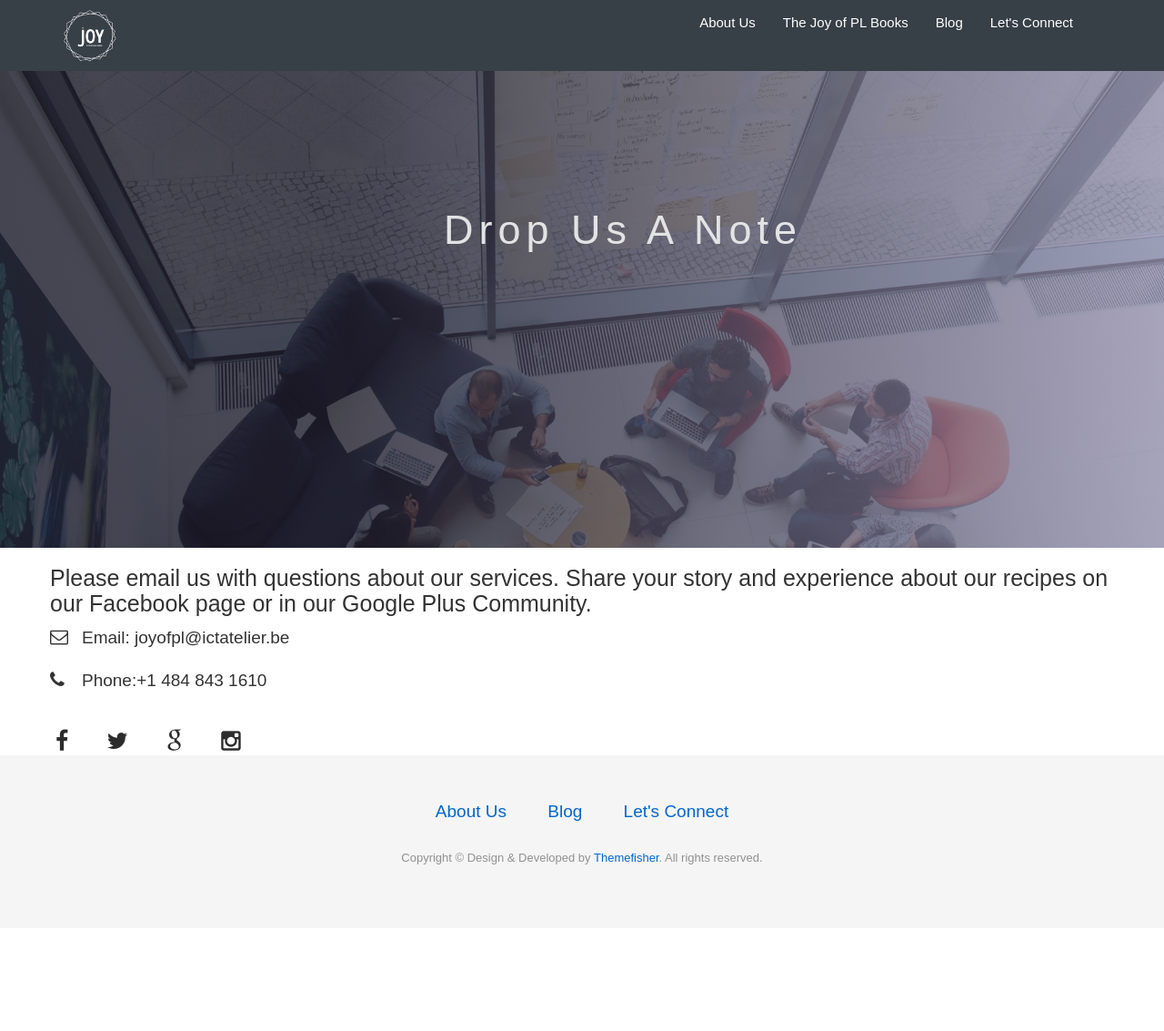
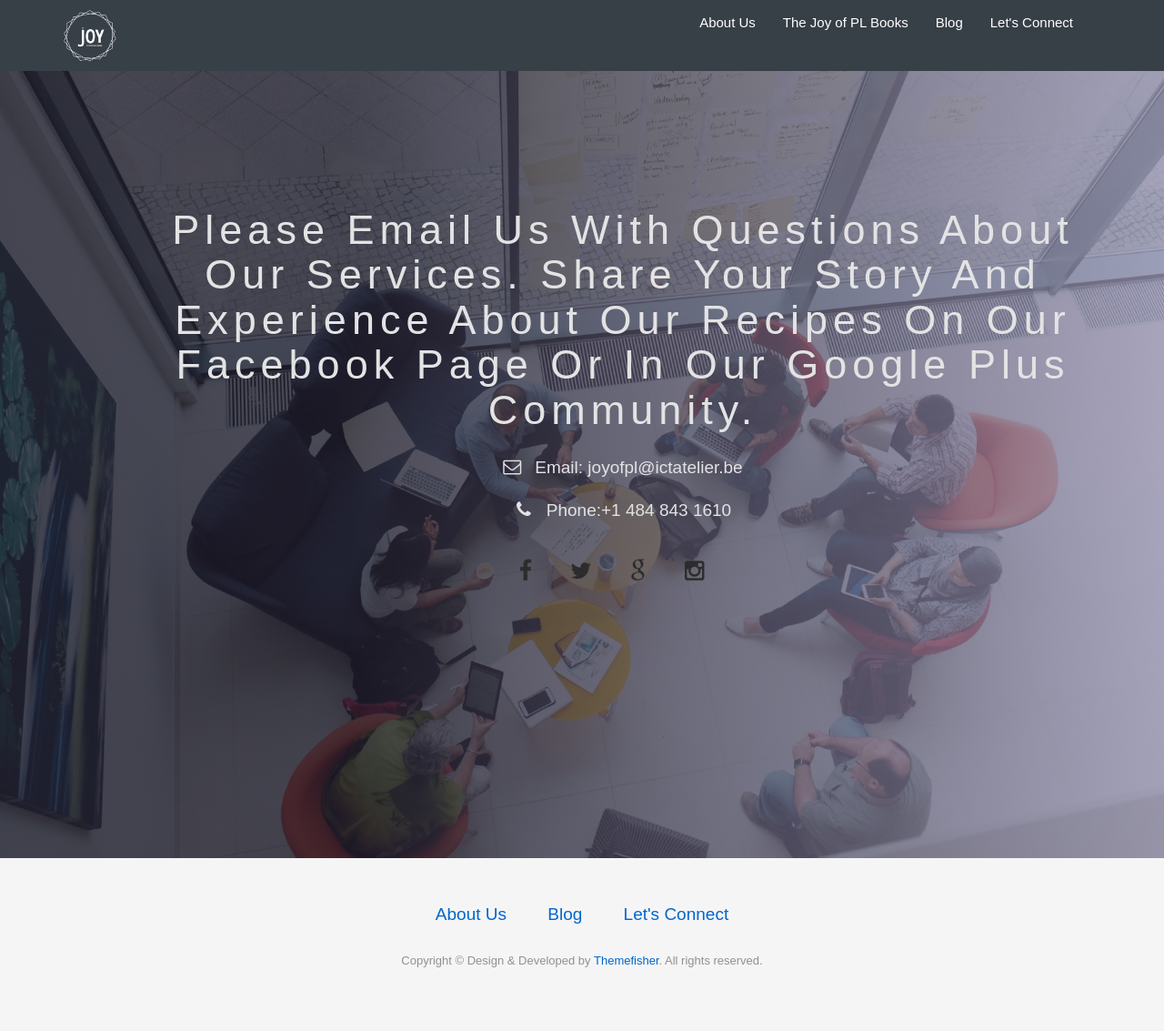
Before and after one commit to meesterkurt/joyofprofessionallearning, a Jekyll site: the page built from contact.html, in a window 1280 px wide. Shown: the whole page at 91% size. Built offline with Jekyll 4.4.1, drawn with Linux system fonts in a browser that asks for light colours; nearby versions of some CDN libraries; before the commit the page ends 1020 px from its top, so only the background shows below that.

Commit message:
Update contact.html

```diff
--- a/contact.html
+++ b/contact.html
@@ -10,38 +10,21 @@ permalink: /contact/
     <div class="row">
       <div class="col-md-12">
         <div class="block">
-          <h1>Drop Us A Note</h1>
+          <h1>Please email us with questions about our services. Share your story and experience about our recipes on our Facebook page or in our Google Plus Community. </h1>
+          <ul class="address-block">
+            <li><i class="fa fa-envelope-o"></i>Email: joyofpl@ictatelier.be</li>
+            <li><i class="fa fa-phone"></i>Phone:+1 484 843 1610</li>
+          </ul>
+          <ul class="social-icons">
+            <li><a href="https://www.facebook.com/joyofpl/?hc_ref=SEARCH"><i class="fa fa-facebook"></i></a></li>
+            <li><a href="https://twitter.com/joyofpl?lang=en"><i class="fa fa-twitter"></i></a></li>
+            <li>
+              <a href="https://plus.google.com/communities/100048750758797626973"><i class="fa fa-google"></i></a>
+            </li>
+            <li><a href="https://www.instagram.com/thejoyofpl/"><i class="fa fa-instagram"></i></a></li>
+          </ul>
         </div>
      </div>
    </div>
 </div>
 </section>
-<section>
-  <div class="container">
-    <div class="row">
-          <h2>Please email us with questions about our services. Share your story and experience about our recipes on our Facebook page or in our Google Plus Community. </h2>
-          <ul class="address-block">
-            <li>
-              <i class="fa fa-envelope-o"></i>Email: joyofpl@ictatelier.be
-            </li>
-            <li>
-              <i class="fa fa-phone"></i>Phone:+1 484 843 1610
-            </li>
-          </ul>
-          <ul class="social-icons">
-             <li>
-              <a href="https://www.facebook.com/joyofpl/?hc_ref=SEARCH"><i class="fa fa-facebook"></i></a>
-            </li>
-            <li>
-              <a href="https://twitter.com/joyofpl?lang=en"><i class="fa fa-twitter"></i></a>
-            </li>
-            <li>
-              <a href="https://plus.google.com/communities/100048750758797626973"><i class="fa fa-google"></i></a>
-            </li>
-            <li>
-              <a href="https://www.instagram.com/thejoyofpl/"><i class="fa fa-instagram"></i></a>
-            </li>
-          </ul>
-       </div>
-    </div>
-</section>
```
